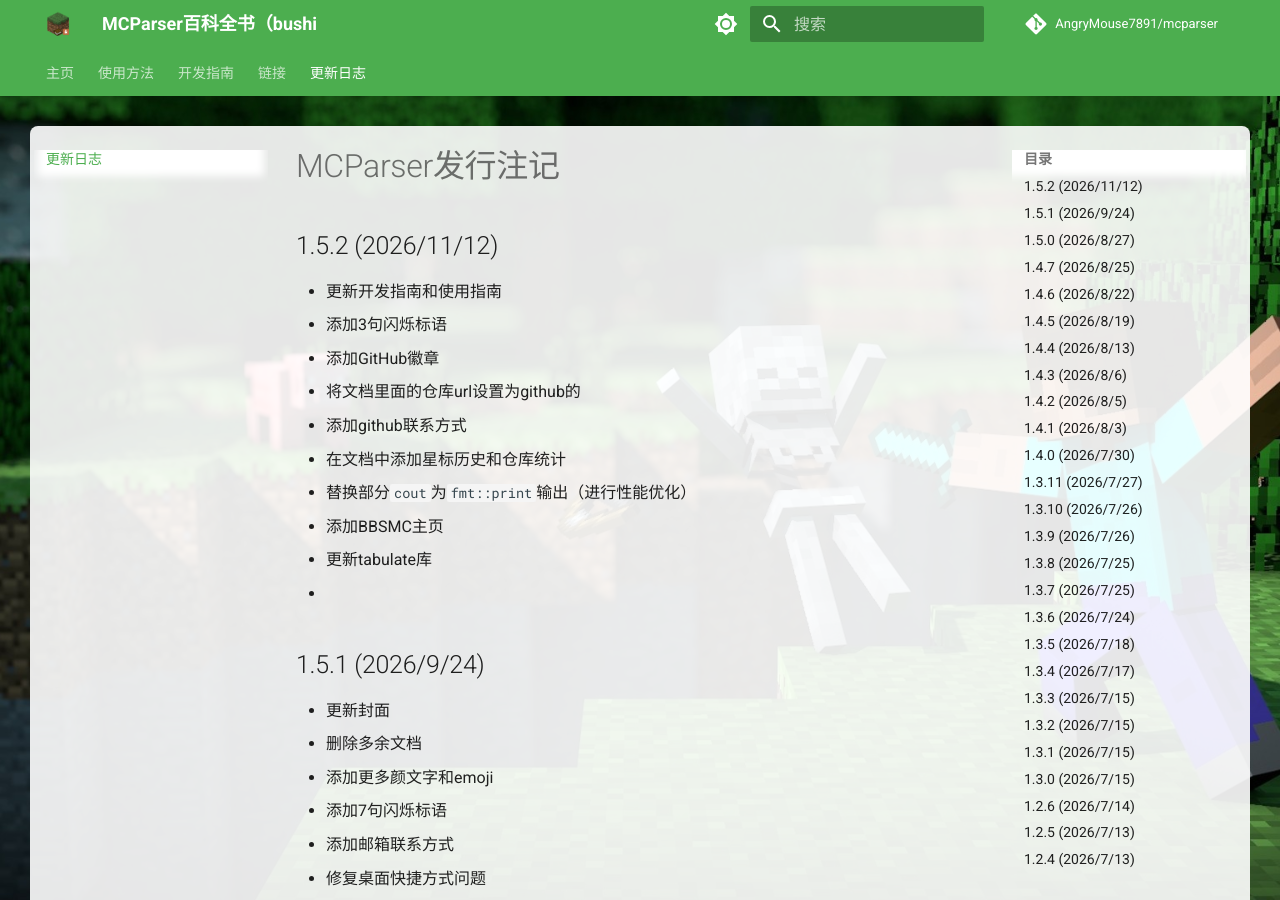
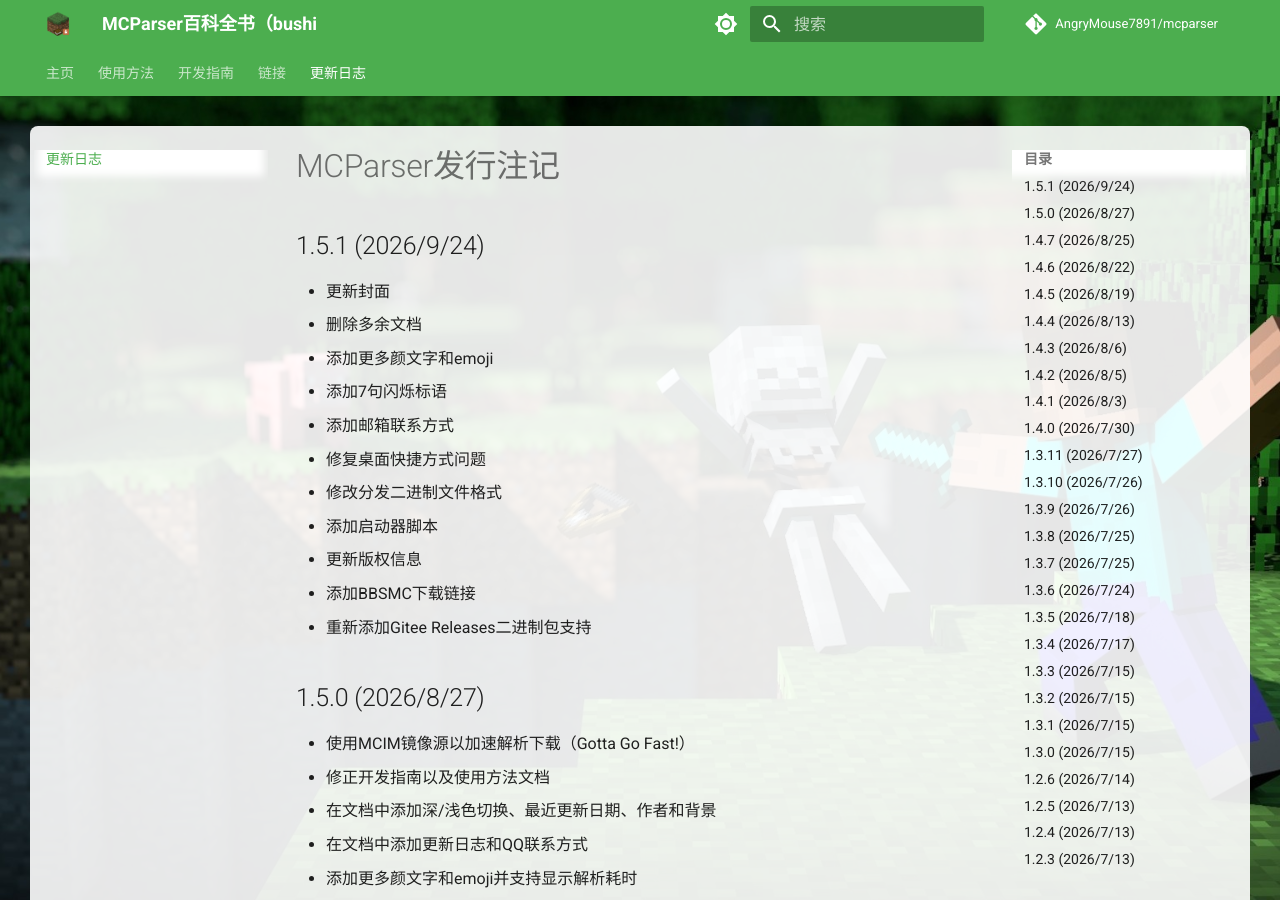
Before and after one commit to AngryMouse7891/mcparser, an MkDocs documentation site: the page built from docs/CHANGELOG.md, in a window 1280 px wide and 900 px high. Built offline with MkDocs 1.6.1 and Material for MkDocs 9.7.7, drawn with Linux system fonts in a browser that asks for light colours; comment, search, counter and statistics services are not loaded.

```diff
--- a/docs/CHANGELOG.md
+++ b/docs/CHANGELOG.md
@@ -1,17 +1,4 @@
 # MCParser发行注记
-
-## 1.5.2 (2026/11/12)
-
-* 更新开发指南和使用指南
-* 添加3句闪烁标语
-* 添加GitHub徽章
-* 将文档里面的仓库url设置为github的
-* 添加github联系方式
-* 在文档中添加星标历史和仓库统计
-* 替换部分`cout`为`fmt::print`输出（进行性能优化）
-* 添加BBSMC主页
-* 更新tabulate库
-*
 
 ## 1.5.1 (2026/9/24)
 
```
